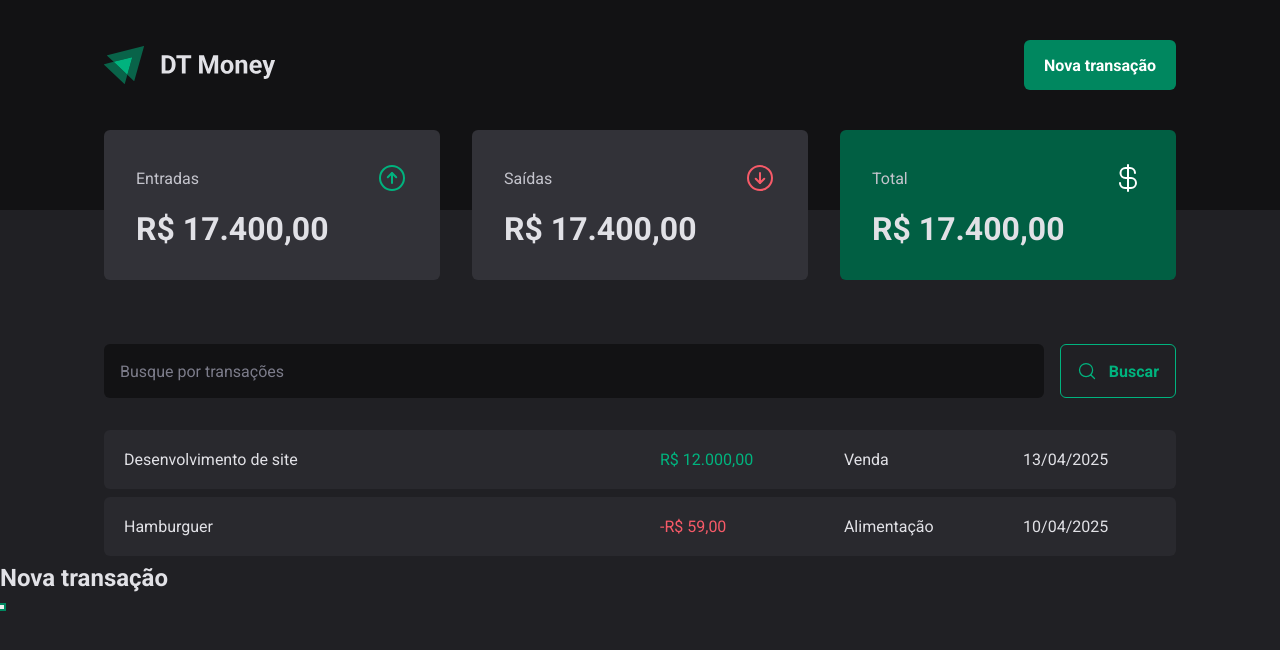
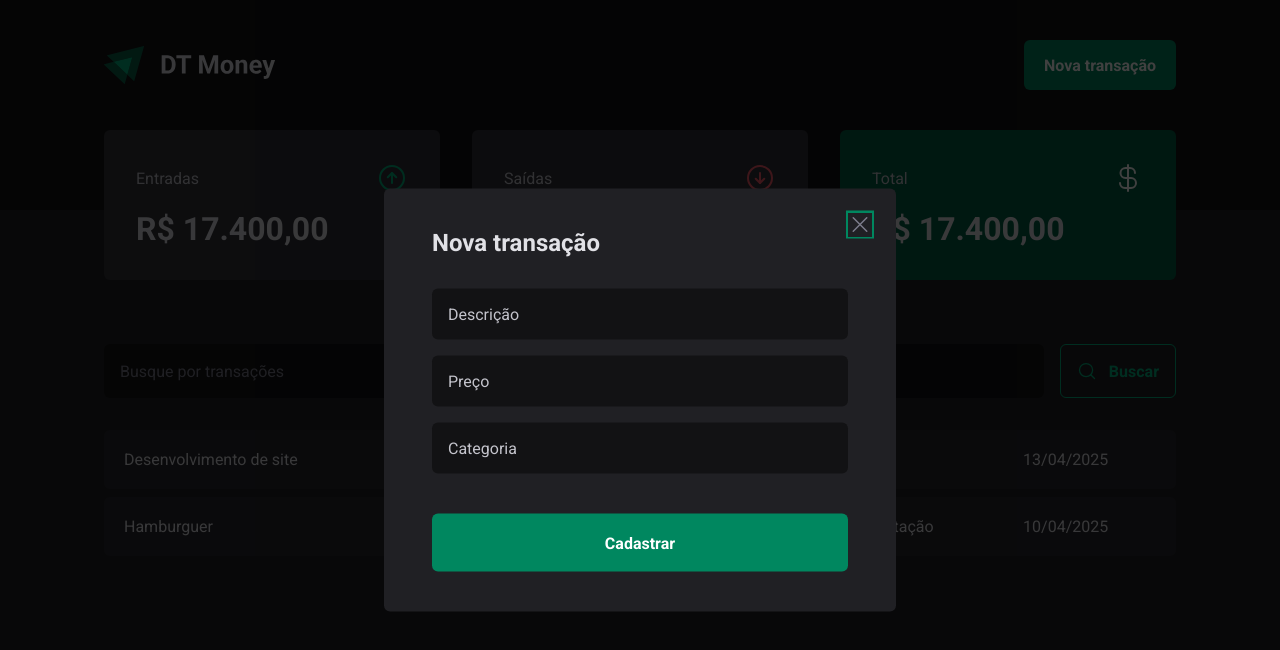
Before and after one commit to davimarquesgiareta/dt-money, a React (Vite) app: page / in a window 1280 px wide. Both pictures are taken after a click on the button "Nova transação". Shown: the top 650 px of the page. Built offline with nearby package versions, Linux system fonts and the light colour scheme.

Commit message:
feat: new trasaction modal

```diff
--- a/src/components/Header/index.tsx
+++ b/src/components/Header/index.tsx
@@ -2,6 +2,7 @@
 
 import logoImg from "../../assets/logo.svg";
 import * as Dialog from "@radix-ui/react-dialog";
+import { NewTransactionModal } from "../NewTransaction";
 
 export function Header() {
   return (
@@ -13,13 +14,7 @@
             <NewTransactionButton>Nova transação</NewTransactionButton>
           </Dialog.Trigger>
 
-          <Dialog.Portal>
-            <Dialog.Overlay />
-            <Dialog.Content>
-              <Dialog.Title>Nova transação</Dialog.Title>
-              <Dialog.Close />
-            </Dialog.Content>
-          </Dialog.Portal>
+         <NewTransactionModal />
         </Dialog.Root>
       </HeaderContent>
     </HeaderContainer>
--- /dev/null
+++ b/src/components/NewTransaction/index.tsx
@@ -0,0 +1,24 @@
+import * as Dialog from "@radix-ui/react-dialog";
+import { CloseButton, Content, Overlay } from "./styles";
+import { X } from "phosphor-react";
+
+export function NewTransactionModal() {
+  return (
+    <Dialog.Portal>
+      <Overlay />
+      <Content>
+        <Dialog.Title>Nova transação</Dialog.Title>
+        <CloseButton>
+          <X size={24} />
+        </CloseButton>
+        <form action="">
+          <input type="text" placeholder="Descrição" required />
+          <input type="number" placeholder="Preço" required />
+          <input type="text" placeholder="Categoria" required />
+
+          <button type="submit">Cadastrar</button>
+        </form>
+      </Content>
+    </Dialog.Portal>
+  );
+}
--- /dev/null
+++ b/src/components/NewTransaction/styles.ts
@@ -0,0 +1,70 @@
+import styled from "styled-components";
+import * as Dialog from "@radix-ui/react-dialog";
+
+export const Overlay = styled(Dialog.Overlay)`
+  position: fixed;
+  width: 100vw;
+  height: 100vh;
+  inset: 0;
+  background: rgba(0, 0, 0, 0.75);
+`;
+
+export const Content = styled(Dialog.Content)`
+  min-width: 32rem;
+  border-radius: 6px;
+  padding: 2.5rem 3rem;
+  background: ${(props) => props.theme["gray-800"]};
+
+  position: fixed;
+  top: 50%;
+  left: 50%;
+  transform: translate(-50%, -50%);
+
+  form {
+    margin-top: 2rem;
+
+    display: flex;
+    flex-direction: column;
+    gap: 1rem;
+
+    input {
+      border-radius: 6px;
+      border: 0;
+      background: ${(props) => props.theme["gray-900"]};
+      color: ${(props) => props.theme["gray-300"]};
+      padding: 1rem;
+
+      &::placeholder {
+        color: ${(props) => props.theme["gray-300"]};
+      }
+    }
+
+    button[type="submit"] {
+      height: 58px;
+      border: 0;
+      background: ${(props) => props.theme["green-500"]};
+      color: ${(props) => props.theme.white};
+      font-weight: bold;
+      padding: 0 1.25rem;
+      border-radius: 6px;
+      margin-top: 1.5rem;
+      cursor: pointer;
+
+      &:hover {
+        background: ${(props) => props.theme["green-700"]};
+        transition: background-color 0.2s;
+      }
+    }
+  }
+`;
+
+export const CloseButton = styled(Dialog.Close)`
+  position: absolute;
+  background: transparent;
+  border: 0;
+  line-height: 0;
+  top: 1.5rem;
+  right: 1.5rem;
+  cursor: pointer;
+  color: ${(props) => props.theme["gray-500"]};
+`;
```
